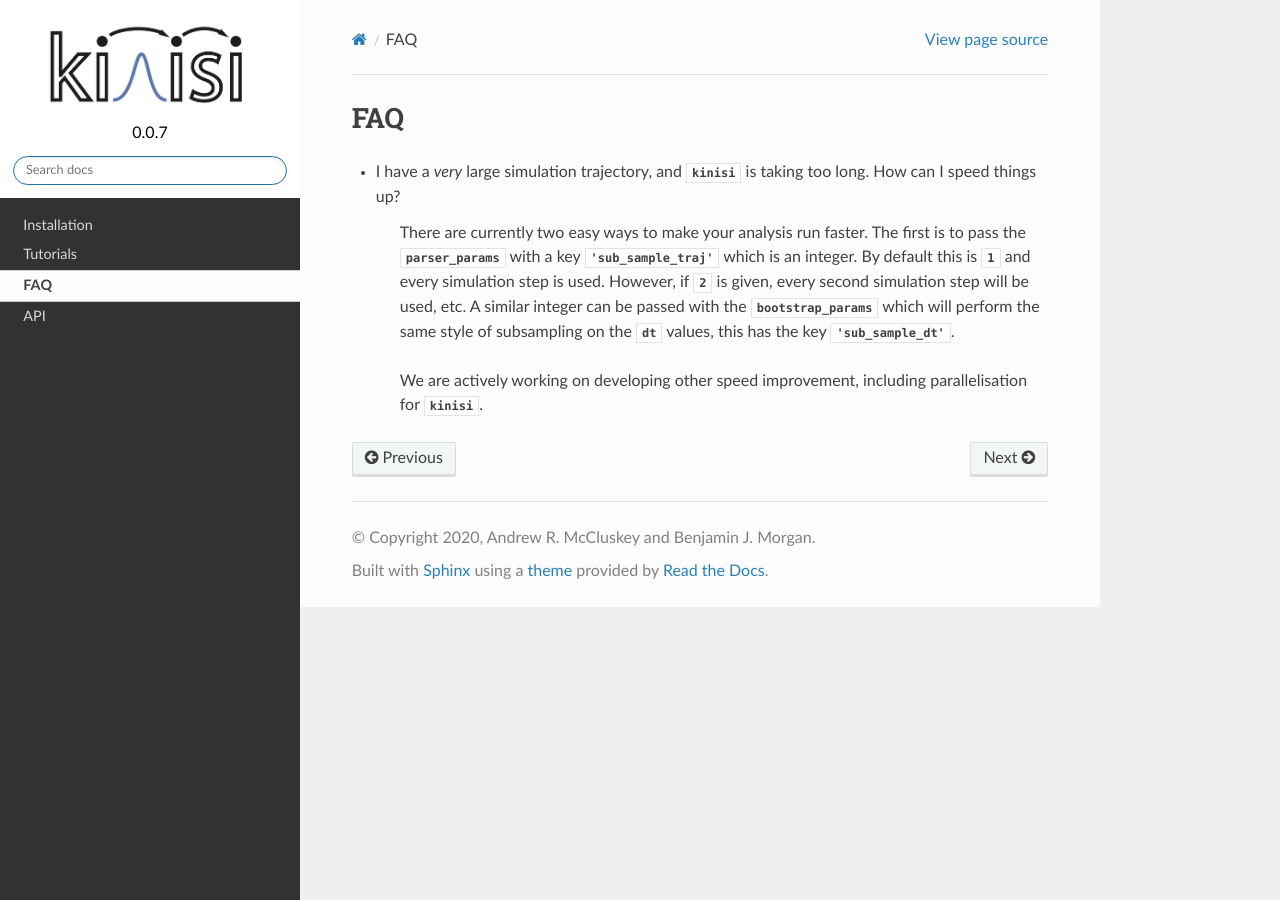
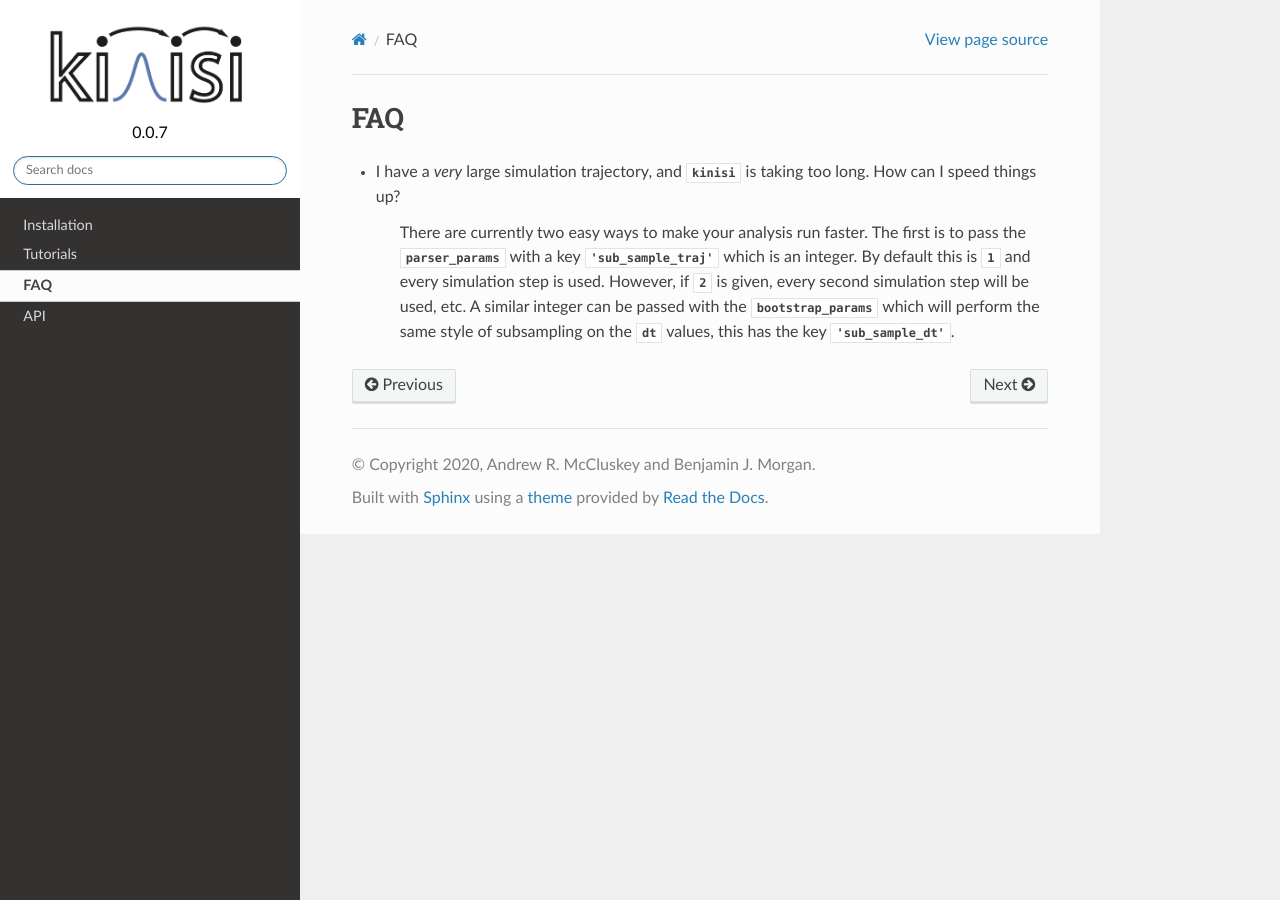
Before and after one commit to bjmorgan/kinisi, a Sphinx documentation site: the page built from docs/source/faq.rst, in a window 1280 px wide. Built offline with Sphinx 7.4.7 and the Read the Docs theme 2.0.0, drawn with Linux system fonts in a browser that asks for light colours; formulas are drawn with MathJax 3.

Commit message:
remove speed comment from faq

```diff
--- a/docs/source/faq.rst
+++ b/docs/source/faq.rst
@@ -4,5 +4,3 @@ FAQ
 - I have a *very* large simulation trajectory, and :py:mod:`kinisi` is taking too long. How can I speed things up?
 
     There are currently two easy ways to make your analysis run faster. The first is to pass the :py:attr:`parser_params` with a key :py:attr:`'sub_sample_traj'` which is an integer. By default this is :py:attr:`1` and every simulation step is used. However, if :py:attr:`2` is given, every second simulation step will be used, etc. A similar integer can be passed with the :py:attr:`bootstrap_params` which will perform the same style of subsampling on the :py:attr:`dt` values, this has the key :py:attr:`'sub_sample_dt'`.
-
-    We are actively working on developing other speed improvement, including parallelisation for :py:mod:`kinisi`.
```
